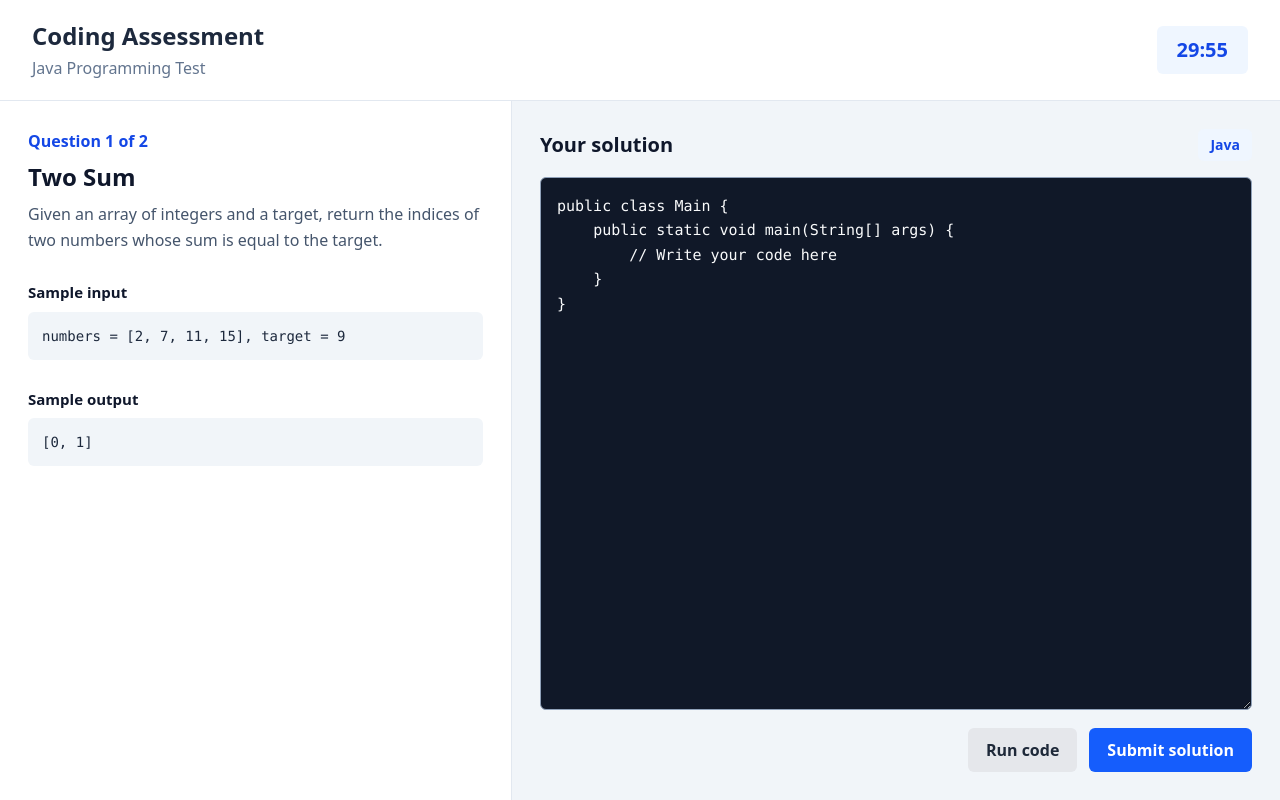
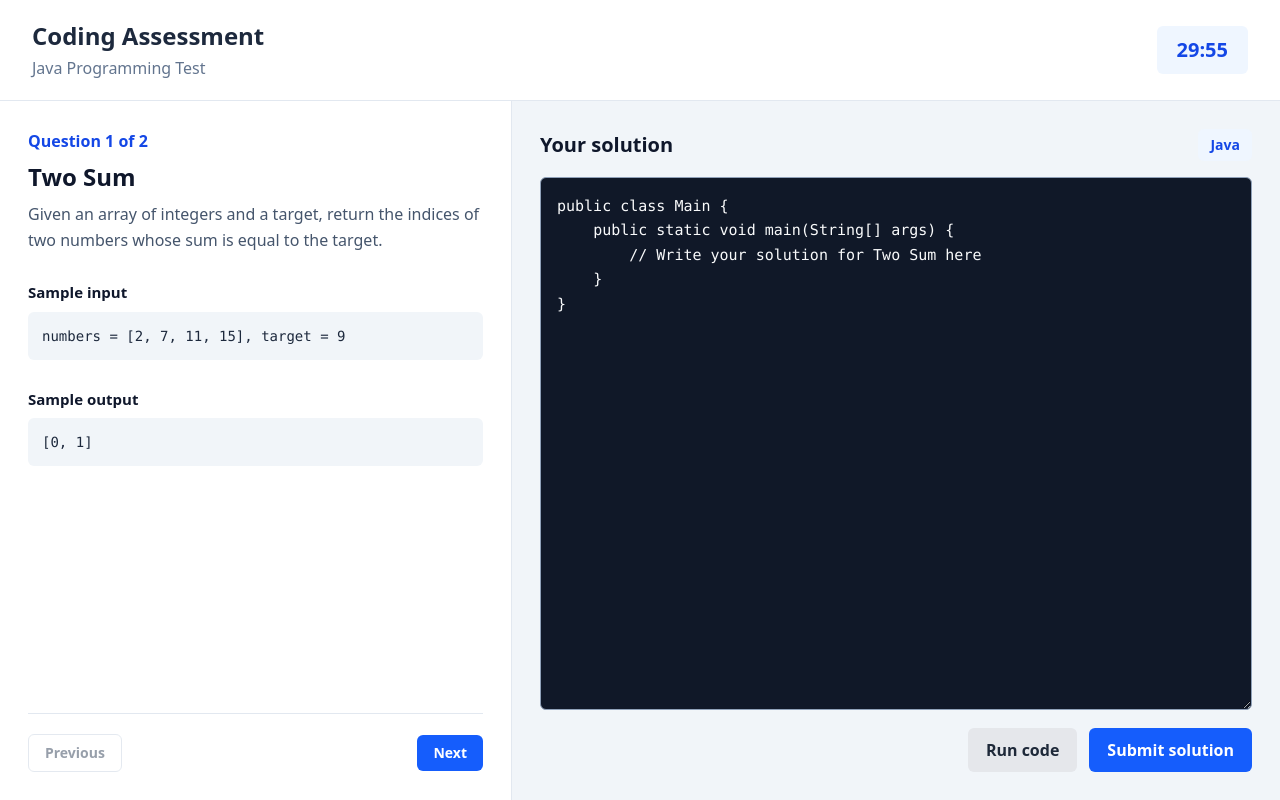
Before and after one commit to Sanjeev1393/Coding-Platform, a React app in the folder frontend/: page / in a window 1280 px wide. Built offline with nearby package versions, Linux system fonts and the light colour scheme; the HTML template or start-up script is replaced by a standard one.

Commit message:
Add multiple question navigation

```diff
--- a/frontend/src/App.jsx
+++ b/frontend/src/App.jsx
@@ -2,14 +2,16 @@ import { useEffect, useState } from "react";
 import {
   ASSESSMENT_DURATION_SECONDS,
   INITIAL_CODE,
-  question,
+  questions,
 } from "./constants";
 import AssessmentHeader from "./components/AssessmentHeader";
 import QuestionPanel from "./components/QuestionPanel";
+import EditorPanel from "./components/EditorPanel";
 import OutputPanel from "./components/OutputPanel";
 import ConfirmDialog from "./components/ConfirmDialog";
 
 function App() {
+  const [currentQuestionIndex, setCurrentQuestionIndex] = useState(0);
   const [code, setCode] = useState(INITIAL_CODE);
   const [timeLeft, setTimeLeft] = useState(ASSESSMENT_DURATION_SECONDS);
   const [isRunning, setIsRunning] = useState(false);
@@ -31,6 +33,27 @@ function App() {
   const minutes = Math.floor(timeLeft / 60);
   const seconds = timeLeft % 60;
   const formattedTime = `${String(minutes).padStart(2, "0")}:${String(seconds).padStart(2, "0")}`;
+
+  // Derived values for questions and navigation
+  const currentQuestion = questions[currentQuestionIndex];
+  const isFirstQuestion = currentQuestionIndex === 0;
+  const isLastQuestion = currentQuestionIndex === questions.length - 1;
+
+  const handlePreviousQuestion = () => {
+    if (currentQuestionIndex > 0) {
+      setCurrentQuestionIndex((prev) => prev - 1);
+      setResult(null);
+      setError("");
+    }
+  };
+
+  const handleNextQuestion = () => {
+    if (currentQuestionIndex < questions.length - 1) {
+      setCurrentQuestionIndex((prev) => prev + 1);
+      setResult(null);
+      setError("");
+    }
+  };
 
   const handleRunCode = () => {
     if (code.trim() === "") {
@@ -68,12 +91,12 @@ function App() {
     setShowConfirmDialog(false);
   };
 
-  // Disable all interaction once submitted or while code is running
-  const isLocked = isSubmitted || isRunning;
-
   return (
     <main className="flex min-h-screen flex-col bg-slate-100 text-slate-800">
-      <AssessmentHeader formattedTime={formattedTime} />
+      <AssessmentHeader
+        testName="Java Programming Test"
+        formattedTime={formattedTime}
+      />
 
       {showConfirmDialog && (
         <ConfirmDialog
@@ -83,25 +106,24 @@ function App() {
       )}
 
       <div className="grid flex-1 grid-cols-1 md:grid-cols-5">
-        <QuestionPanel question={question} />
+        <QuestionPanel
+          question={currentQuestion}
+          questionNumber={currentQuestionIndex + 1}
+          totalQuestions={questions.length}
+          onPrevious={handlePreviousQuestion}
+          onNext={handleNextQuestion}
+          isFirstQuestion={isFirstQuestion}
+          isLastQuestion={isLastQuestion}
+        />
 
-        <section className="flex flex-col p-7 md:col-span-3">
-          <div className="flex items-center justify-between">
-            <h2 className="text-xl font-bold text-slate-900">Your solution</h2>
-            <span className="rounded-md bg-blue-50 px-3 py-1.5 text-sm font-semibold text-blue-700">
-              Java
-            </span>
-          </div>
-
-          <textarea
-            className="mt-4 min-h-[400px] flex-1 resize-y rounded-md border border-slate-400 bg-gray-900 p-4 font-mono text-[15px] leading-relaxed text-gray-50 focus:border-blue-500 focus:outline-none focus:ring-2 focus:ring-blue-500/20 disabled:cursor-not-allowed disabled:opacity-60"
-            value={code}
-            onChange={(e) => setCode(e.target.value)}
-            spellCheck={false}
-            aria-label="Code editor"
-            disabled={isSubmitted}
-          />
-
+        <EditorPanel
+          code={code}
+          onCodeChange={setCode}
+          onRunCode={handleRunCode}
+          onSubmit={handleSubmitClick}
+          isRunning={isRunning}
+          isSubmitted={isSubmitted}
+        >
           {isSubmitted ? (
             <div className="mt-4 rounded-md border border-green-200 bg-green-50 p-4">
               <p className="font-semibold text-green-700">
@@ -112,29 +134,13 @@ function App() {
               </p>
             </div>
           ) : (
-            <OutputPanel result={result} error={error} />
+            <OutputPanel
+              result={result}
+              error={error}
+              isRunning={isRunning}
+            />
           )}
-
-          <div className="mt-4.5 flex justify-end gap-3">
-            <button
-              type="button"
-              onClick={handleRunCode}
-              disabled={isLocked}
-              className="cursor-pointer rounded-md bg-gray-200 px-4.5 py-2.5 font-semibold text-gray-800 transition hover:bg-gray-300 disabled:cursor-not-allowed disabled:opacity-50"
-            >
-              {isRunning ? "Running…" : "Run code"}
-            </button>
-
-            <button
-              type="button"
-              onClick={handleSubmitClick}
-              disabled={isLocked}
-              className="cursor-pointer rounded-md bg-blue-600 px-4.5 py-2.5 font-semibold text-white transition hover:bg-blue-700 disabled:cursor-not-allowed disabled:opacity-50"
-            >
-              Submit solution
-            </button>
-          </div>
-        </section>
+        </EditorPanel>
       </div>
     </main>
   );
--- a/frontend/src/components/AssessmentHeader.jsx
+++ b/frontend/src/components/AssessmentHeader.jsx
@@ -1,9 +1,12 @@
-function AssessmentHeader({ formattedTime }) {
+function AssessmentHeader({
+  testName = "Java Programming Test",
+  formattedTime,
+}) {
   return (
     <header className="flex items-center justify-between border-b border-slate-200 bg-white px-8 py-5">
       <div>
         <h1 className="text-2xl font-bold">Coding Assessment</h1>
-        <p className="mt-1 text-slate-500">Java Programming Test</p>
+        <p className="mt-1 text-slate-500">{testName}</p>
       </div>
 
       <div className="rounded-md bg-blue-50 px-5 py-2.5 text-xl font-semibold text-blue-700 tabular-nums">
--- /dev/null
+++ b/frontend/src/components/EditorPanel.jsx
@@ -0,0 +1,60 @@
+function EditorPanel({
+  code,
+  onCodeChange,
+  onRunCode,
+  onSubmit,
+  isRunning = false,
+  isSubmitted = false,
+  isLocked = isSubmitted || isRunning,
+  children,
+}) {
+  const handleCodeChange = (e) => {
+    if (onCodeChange) {
+      onCodeChange(e.target.value);
+    }
+  };
+
+  return (
+    <section className="flex flex-col p-7 md:col-span-3">
+      <div className="flex items-center justify-between">
+        <h2 className="text-xl font-bold text-slate-900">Your solution</h2>
+        <span className="rounded-md bg-blue-50 px-3 py-1.5 text-sm font-semibold text-blue-700">
+          Java
+        </span>
+      </div>
+
+      <textarea
+        className="mt-4 min-h-[400px] flex-1 resize-y rounded-md border border-slate-400 bg-gray-900 p-4 font-mono text-[15px] leading-relaxed text-gray-50 focus:border-blue-500 focus:outline-none focus:ring-2 focus:ring-blue-500/20 disabled:cursor-not-allowed disabled:opacity-60"
+        value={code}
+        onChange={handleCodeChange}
+        spellCheck={false}
+        aria-label="Code editor"
+        disabled={isSubmitted}
+      />
+
+      {children}
+
+      <div className="mt-4.5 flex justify-end gap-3">
+        <button
+          type="button"
+          onClick={onRunCode}
+          disabled={isLocked}
+          className="cursor-pointer rounded-md bg-gray-200 px-4.5 py-2.5 font-semibold text-gray-800 transition hover:bg-gray-300 disabled:cursor-not-allowed disabled:opacity-50"
+        >
+          {isRunning ? "Running…" : "Run code"}
+        </button>
+
+        <button
+          type="button"
+          onClick={onSubmit}
+          disabled={isLocked}
+          className="cursor-pointer rounded-md bg-blue-600 px-4.5 py-2.5 font-semibold text-white transition hover:bg-blue-700 disabled:cursor-not-allowed disabled:opacity-50"
+        >
+          Submit solution
+        </button>
+      </div>
+    </section>
+  );
+}
+
+export default EditorPanel;
--- a/frontend/src/components/OutputPanel.jsx
+++ b/frontend/src/components/OutputPanel.jsx
@@ -1,4 +1,6 @@
-function OutputPanel({ result, error }) {
+function OutputPanel({ result, error, isRunning = false }) {
+  void isRunning;
+
   if (!result && !error) return null;
 
   if (error) {
--- a/frontend/src/components/QuestionPanel.jsx
+++ b/frontend/src/components/QuestionPanel.jsx
@@ -1,8 +1,17 @@
-function QuestionPanel({ question }) {
+function QuestionPanel({
+  question,
+  questionNumber,
+  totalQuestions,
+  onPrevious,
+  onNext,
+  isFirstQuestion,
+  isLastQuestion,
+}) {
   return (
-    <section className="border-b border-slate-200 bg-white p-7 md:col-span-2 md:border-b-0 md:border-r">
+    <section className="flex flex-col justify-between border-b border-slate-200 bg-white p-7 md:col-span-2 md:border-b-0 md:border-r">
+      <div>
         <p className="font-semibold text-blue-700">
-        Question {question.number} of 2
+          Question {questionNumber} of {totalQuestions}
         </p>
 
         <h2 className="mt-2 text-2xl font-bold text-slate-900">
@@ -25,6 +34,27 @@ function QuestionPanel({ question }) {
         <pre className="rounded-md bg-slate-100 p-3.5 font-mono text-sm whitespace-pre-wrap text-slate-800">
           {question.sampleOutput}
         </pre>
+      </div>
+
+      <div className="mt-8 flex items-center justify-between border-t border-slate-200 pt-5">
+        <button
+          type="button"
+          onClick={onPrevious}
+          disabled={isFirstQuestion}
+          className="cursor-pointer rounded-md border border-slate-300 bg-white px-4 py-2 text-sm font-semibold text-slate-700 transition hover:bg-slate-50 disabled:cursor-not-allowed disabled:opacity-50"
+        >
+          Previous
+        </button>
+
+        <button
+          type="button"
+          onClick={onNext}
+          disabled={isLastQuestion}
+          className="cursor-pointer rounded-md bg-blue-600 px-4 py-2 text-sm font-semibold text-white transition hover:bg-blue-700 disabled:cursor-not-allowed disabled:opacity-50"
+        >
+          Next
+        </button>
+      </div>
     </section>
   );
 }
--- a/frontend/src/constants.js
+++ b/frontend/src/constants.js
@@ -1,16 +1,32 @@
 export const ASSESSMENT_DURATION_SECONDS = 30 * 60;
 
-export const question = {
-  number: 1,
-  title: "Two Sum",
-  description:
-    "Given an array of integers and a target, return the indices of two numbers whose sum is equal to the target.",
-  sampleInput: "numbers = [2, 7, 11, 15], target = 9",
-  sampleOutput: "[0, 1]",
-};
+export const questions = [
+  {
+    id: "two-sum",
+    title: "Two Sum",
+    description:
+      "Given an array of integers and a target, return the indices of two numbers whose sum is equal to the target.",
+    sampleInput: "numbers = [2, 7, 11, 15], target = 9",
+    sampleOutput: "[0, 1]",
+    starterCode: `public class Main {
+    public static void main(String[] args) {
+        // Write your solution for Two Sum here
+    }
+}`,
+  },
+  {
+    id: "reverse-string",
+    title: "Reverse String",
+    description:
+      "Given a string, return a new string with the characters reversed.",
+    sampleInput: 's = "hello"',
+    sampleOutput: '"olleh"',
+    starterCode: `public class Main {
+    public static void main(String[] args) {
+        // Write your solution for Reverse String here
+    }
+}`,
+  },
+];
 
-export const INITIAL_CODE = `public class Main {
-    public static void main(String[] args) {
-        // Write your code here
-    }
-}`;
+export const INITIAL_CODE = questions[0].starterCode;
```
Lines whose indentation alone changed are shown as unchanged.
